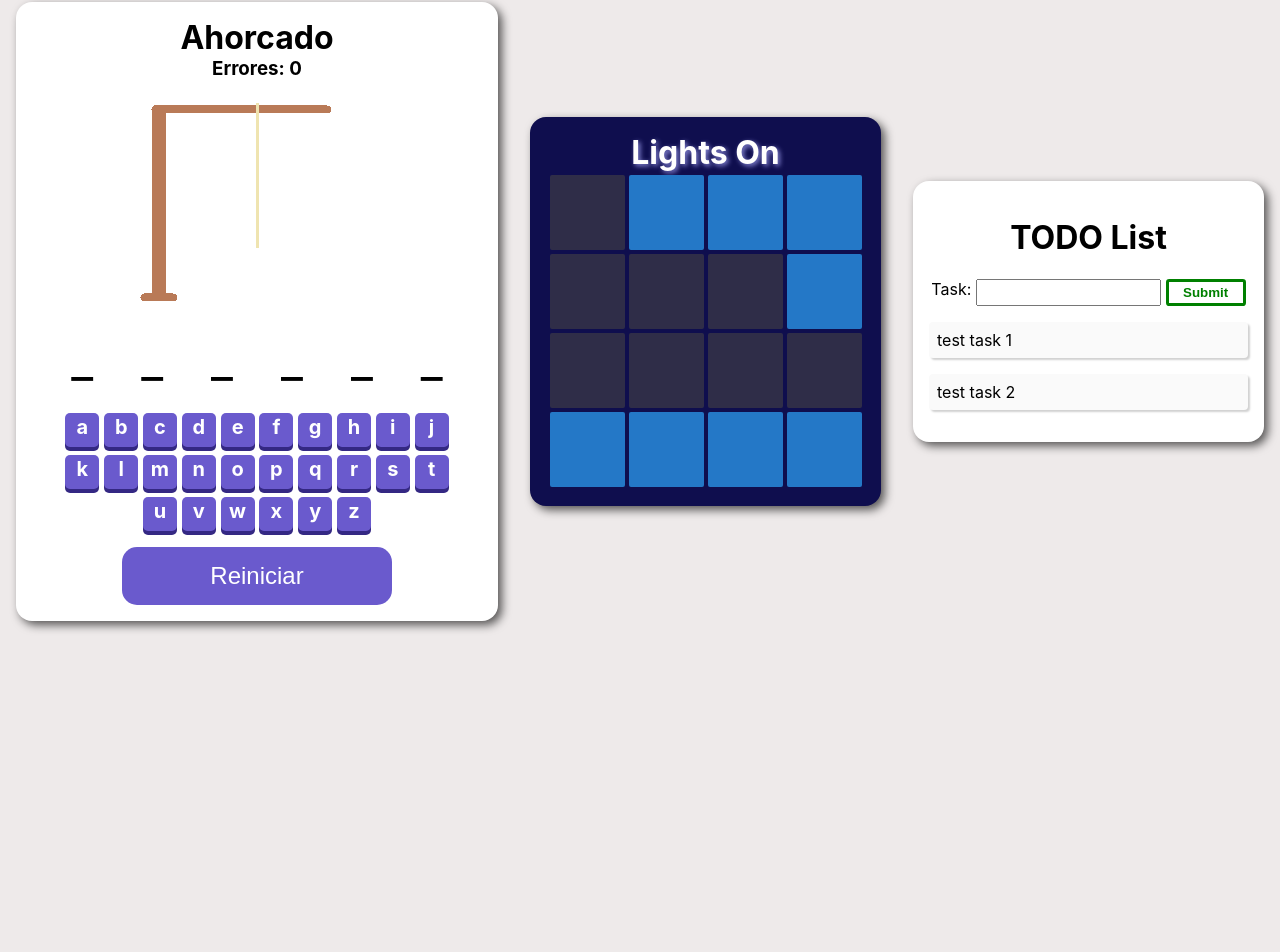
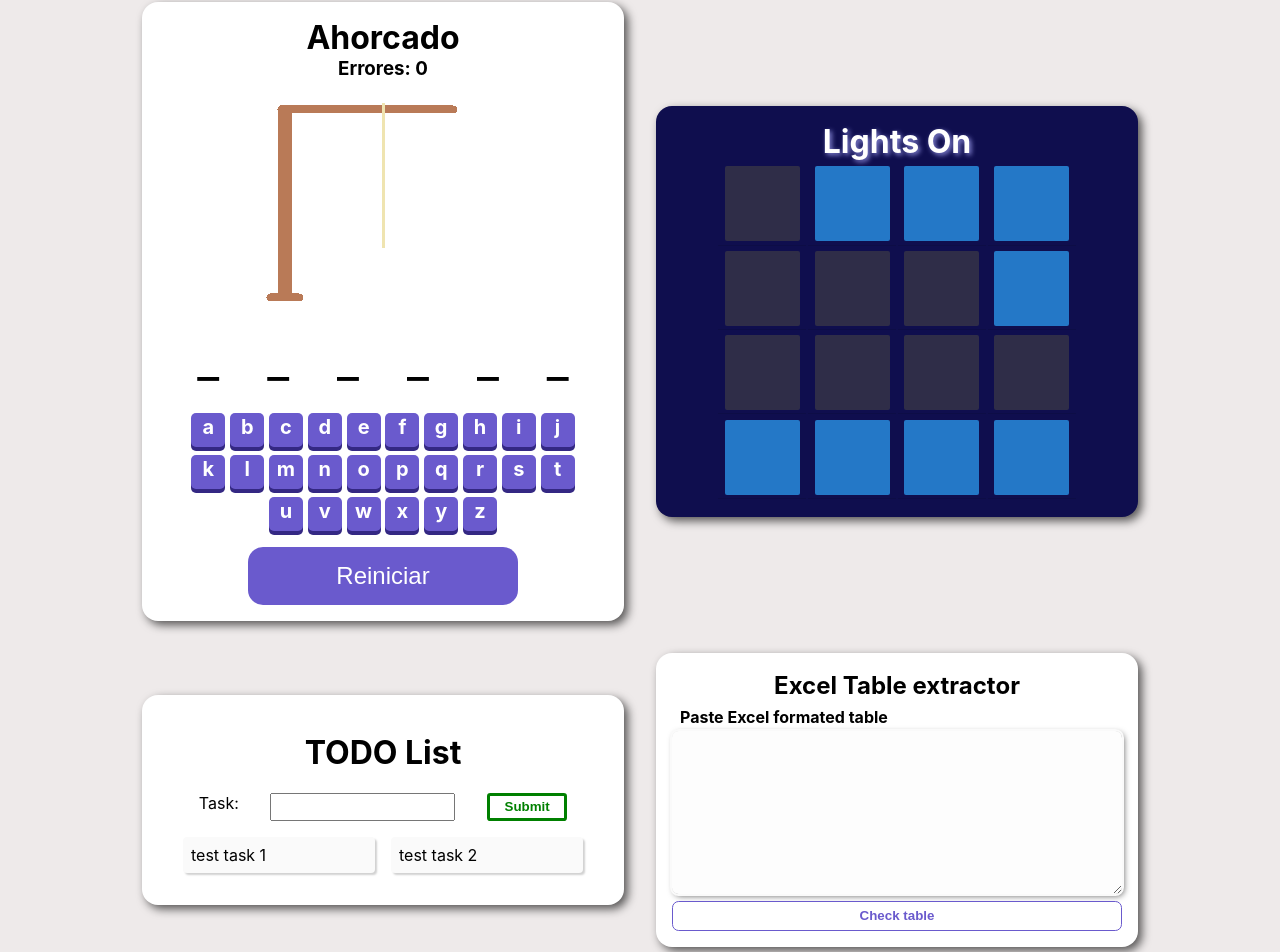
Before and after one commit to GibranValle/multiprojects, a React (Create React App) app: page / in a window 1280 px wide. Shown: the part 373-1325 px from the top of the page. Before the commit the page ends 1010 px from the top, so only its background shows below. Built offline with nearby package versions, Linux system fonts and the light colour scheme.

Commit message:
Excel separator working

```diff
--- a/src/App.js
+++ b/src/App.js
@@ -5,6 +5,7 @@ import CoinFlipper from './Coin/CoinFlipper';
 import Hangman from './Hangman/Hangman';
 import LightsOn from './LightsOn/LightsOn';
 import TodoList from './TodoList/TodoList';
+import ExcelSeparator from './ExcelSeparator/ExcelSeparator';
 
 function App() {
   return (
@@ -16,6 +17,7 @@ function App() {
         <Hangman />
         <LightsOn />
         <TodoList />
+        <ExcelSeparator />
       </div>
     </div>
   );
--- /dev/null
+++ b/src/ExcelSeparator/Excel.css
@@ -0,0 +1,73 @@
+.Excel label {
+    font-weight: 700;
+    padding: 0.25em 0.5em;
+}
+
+.Excel table {
+    margin-top: 0.5em;
+    text-align: center;
+    width: 100%;
+    border-collapse: collapse;
+}
+
+.Excel th,
+td {
+    padding: 0.2em 0.4em;
+    border: 0.5px solid rgba(0, 0, 0, 0.1);
+    border-width: 0 0 0.5px 0;
+}
+
+.Excel th {
+    border: none;
+    text-transform: capitalize;
+    background-color: #00000010;
+}
+
+.Excel th:first-child {
+    border-radius: 0.5em 0 0 0;
+}
+
+.Excel th:last-child {
+    border-radius: 0 0.5em 0 0;
+}
+
+.Excel-form {
+    width: 100%;
+    display: flex;
+    flex-direction: column;
+}
+
+.Excel h1 {
+    margin: 0.1em 0;
+    font-size: 1.5em;
+}
+
+.Excel textarea {
+    padding: 0.5em;
+    border: none;
+    background-color: #fdfdfd;
+    border-radius: 0.5em;
+    outline: solid 2px #fafafa;
+    box-shadow: 2px 2px 6px #00000099;
+}
+
+.Excel textarea:focus {
+    outline: solid 2px slateblue;
+}
+
+.Excel button {
+    background-color: white;
+    margin-top: 0.5em;
+    padding: 0.5em 1em;
+    border-radius: 0.5em;
+    font-weight: 700;
+    color: slateblue;
+    border: 1px solid slateblue;
+    transition: all 200ms ease;
+}
+
+.Excel button:hover {
+    color: white;
+    cursor: pointer;
+    background-color: slateblue;
+}
--- /dev/null
+++ b/src/ExcelSeparator/ExcelSeparator.jsx
@@ -0,0 +1,68 @@
+import React, { PureComponent } from 'react'
+import './Excel.css'
+
+class ExcelSeparator extends PureComponent {
+    constructor(props) {
+        super(props)
+        this.state={
+            table: '',
+            newTable: '',
+        }
+        this.handleChange=this.handleChange.bind(this)
+        this.handleSubmit=this.handleSubmit.bind(this)
+    }
+    handleChange(e) {
+        this.setState({ [e.target.name]: e.target.value })
+    }
+    handleSubmit(e) {
+        e.preventDefault()
+        const rows=this.state.table.split('\n')
+        const keys=rows[0].split('\t')
+        console.log(keys)
+        const elements=rows.map((row, i1) => {
+            if (i1>0) return row.split('\t').map((cell, idx) => {
+                return { [keys[idx]]: cell }
+            })
+        })
+        const filtered=elements.filter(el => {
+            if (el&&el.length>1) return el
+        })
+        console.log(filtered)
+        const newTable=
+            <table>
+                <tbody>
+                    <tr>
+                        {keys.map(key => <th>{key}</th>)}
+                    </tr>
+                    {filtered.map(array => {
+                        return (<tr>
+                            {array.map(subarray => {
+                                return (
+                                    <td>{Object.values(subarray)[0]}</td>
+                                )
+                            })}
+                        </tr>)
+                    })}
+                </tbody>
+            </table>
+        console.dir(newTable)
+        this.setState({ newTable })
+    }
+    render() {
+        return (
+            <div className='component Excel'>
+                <h1>Excel Table extractor</h1>
+                <form action="" onSubmit={this.handleSubmit} className={'Excel-form'}>
+                    <label htmlFor="table">Paste Excel formated table</label>
+                    <textarea type="text" name="table" onChange={this.handleChange}
+                        cols="30" rows="10"
+                        value={this.state.table} id="table" />
+                    <button>Check table</button>
+                </form>
+                {this.state.newTable}
+            </div>
+        )
+    }
+}
+
+export default ExcelSeparator
```
